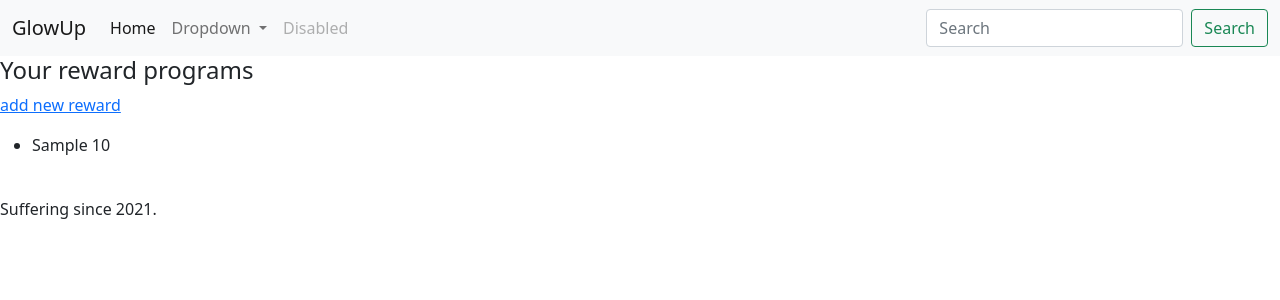
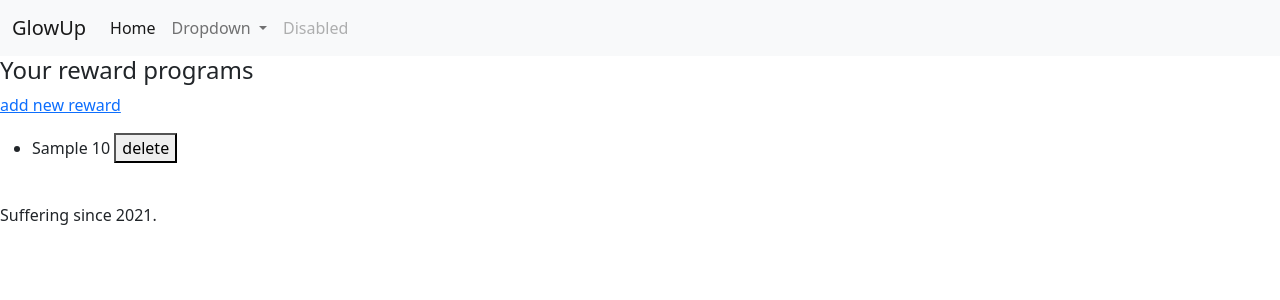
Before and after one commit to shane-jeon/loyalty-program, a Flask app: page /rewards/1 in a window 1280 px wide. Shown: the top 300 px of the page. Run offline with Flask 2, Linux system fonts and the light colour scheme; a user stored in the database is signed in; tables that the repository leaves empty hold one stand-in row (values such as "Sample post").

Commit message:
end of day 1.27 wed

```diff
--- a/crud.py
+++ b/crud.py
@@ -275,7 +275,13 @@ def create_reward(reward_type, reward_cost):
 
     return reward
 
+def delete_reward(reward_type):
+    """Delete reward."""
 
+    reward = Reward.query.filter_by(reward_type="reward_type")
+
+    db.session.delete(reward)
+    db.session.commit()
 ####################################################################
 #######################  def SHOW_ALL_REWARD #######################
 ####################################################################
--- a/server.py
+++ b/server.py
@@ -500,7 +500,6 @@ def add_reward(bu_id=None):
 def adding_reward():
     """Adds new reward for business user."""
 
-
     reward_type = request.form.get('reward_type')
     reward_cost = request.form.get('reward_cost')
     bu_id = session["_user_id"]
@@ -516,7 +515,12 @@ def adding_reward():
 
     return redirect(f'/add_rewards/{bu_id}')
 
+@app.route("/deleting_reward", methods=['POST'])
+def deleting_reward():
 
+    delete_reward = request.form.get(reward.reward_type)
+
+    return crud.delete_reward(delete_reward)
 
 ## if this script is being called directly, than run(method) app(instance)
 ## need to let module to scan for routes when creating a Flask application
--- a/static/js/prevent_evt.js
+++ b/static/js/prevent_evt.js
@@ -12,7 +12,6 @@ $('#submit-form').on('submit', evt => {
     $.post('/adjusting_points', pointInput, res => {
         // $('#reward-total-counter').html('new_points');
         console.log(res, "thIS IS THE RESULT")
-        console.log(pointInput)
         // JSON.stringify(res)
         // JSON.parse
         $('#reward-total-counter').html(res.new_points);
--- a/templates/add_reward.html
+++ b/templates/add_reward.html
@@ -4,7 +4,7 @@
 
 <h2>Create new reward type</h2>
 
-<form class='add-reward', method='POST' action="/adding_reward">
+<form class='add-reward', method='POST', action="/adding_reward">
   <div>
       <label>Reward type</label>
       <input type="text" name="reward_type">
--- a/templates/base.html
+++ b/templates/base.html
@@ -47,10 +47,10 @@
               <a class="nav-link disabled" href="#" tabindex="-1" aria-disabled="true">Disabled</a>
             </li>
           </ul>
-          <form class="d-flex">
+          <!-- <form class="d-flex">
             <input class="form-control me-2" type="search" placeholder="Search" aria-label="Search">
             <button class="btn btn-outline-success" type="submit">Search</button>
-          </form>
+          </form> -->
         </div>
       </div>
     </nav>
--- a/templates/rewards.html
+++ b/templates/rewards.html
@@ -9,14 +9,17 @@
   <!-- <a href="{{ url_for('add_reward', bu_id=business_user.id) }}">add new reward</a> -->
 </p>
 
+<form id="delete-form", method="post", action="/deleting_reward">
 <ul>
   {% for reward in rewards %}
     {% if reward %}
       <li>
-        {{ reward.reward_type }} {{ reward.reward_cost }} <br>
+        {{ reward.reward_type }} {{ reward.reward_cost }} <button type="button" id="{{reward.reward_type}}" onclick="alert('reward deleted')">delete</button>
+
+        <br>
       </li>
     {% endif %}
   {% endfor %}
 </ul>
-
+</form>
 {% endblock %}
```
